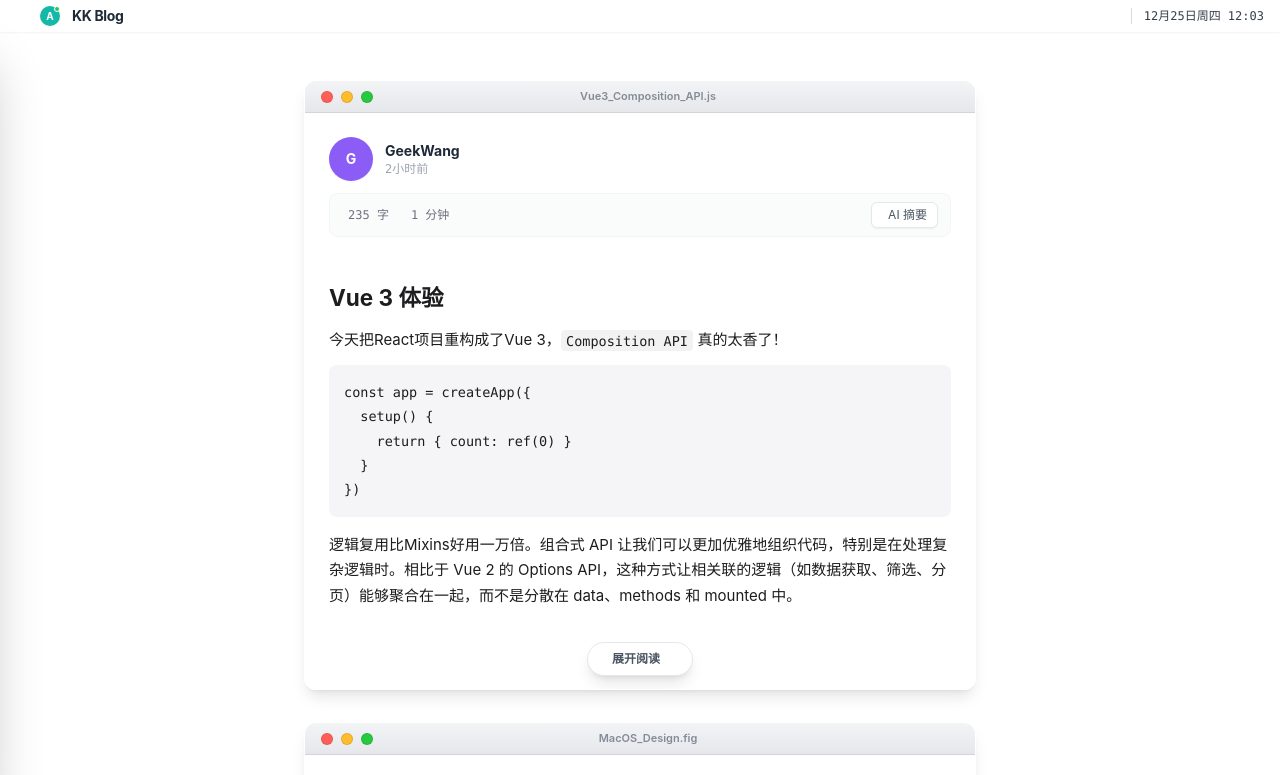
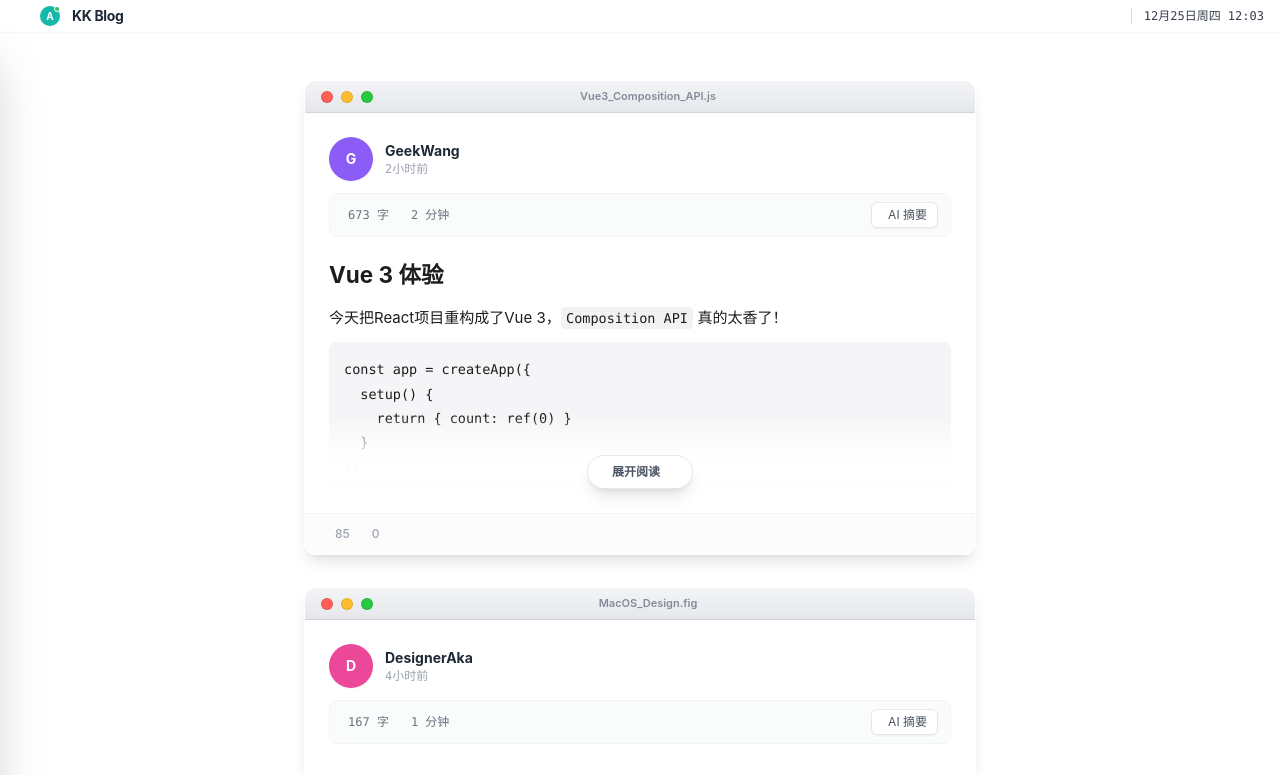
Before and after one commit to kK-2004/k-blog, a Vue app in the folder frontend/: page / in a window 1280 px wide. Shown: the top 775 px of the page. Built offline with nearby package versions, Linux system fonts and the light colour scheme.

Commit message:
modify ui 2.1

```diff
--- a/frontend/src/components/mac/MacBlogCard.vue
+++ b/frontend/src/components/mac/MacBlogCard.vue
@@ -22,12 +22,16 @@ const props = defineProps<{
   post: Post
 }>()
 
-const COLLAPSED_MAX_HEIGHT = 610
-const EXPANDED_MAX_HEIGHT = 1000
+const COLLAPSED_MAX_HEIGHT = 600
+const EXPANDED_MAX_HEIGHT = 770
+
+const COLLAPSED_INNER_MAX_HEIGHT = 400
 
 const isExpanded = ref(false)
 const replyingTo = ref<number | null>(null)
 const inputRef = ref<HTMLElement | null>(null)
+const cardRef = ref<HTMLElement | null>(null)
+let centerScrollTimer: number | null = null
 
 const draftUser = ref('')
 const draftText = ref('')
@@ -39,6 +43,7 @@ const likeBouncing = ref(false)
 
 const summary = ref('')
 const isGenerating = ref(false)
+let summaryRequestId = 0
 
 const showExpandBtn = computed(() => {
   const text = props.post.content || ''
@@ -73,8 +78,47 @@ watchEffect(() => {
 
 const readStats = useReadStats(computed(() => props.post.content))
 
+const getFixedHeaderHeight = () => {
+  const header = document.querySelector('header')
+  if (!header) return 0
+  const rect = header.getBoundingClientRect()
+  const isFixed = window.getComputedStyle(header).position === 'fixed'
+  return isFixed ? rect.height : 0
+}
+
+const scrollCardToCenter = async (opts?: { afterExpandAnimation?: boolean }) => {
+  if (centerScrollTimer) window.clearTimeout(centerScrollTimer)
+
+  const delay = opts?.afterExpandAnimation ? 520 : 0
+  centerScrollTimer = window.setTimeout(async () => {
+    await nextTick()
+    const el = cardRef.value
+    if (!el) return
+
+    const headerHeight = getFixedHeaderHeight()
+    const rect = el.getBoundingClientRect()
+    const viewportCenterY = headerHeight + (window.innerHeight - headerHeight) / 2
+    const elementCenterY = rect.top + rect.height / 2
+    const targetY = window.scrollY + (elementCenterY - viewportCenterY)
+
+    window.scrollTo({ top: Math.max(0, targetY), behavior: 'smooth' })
+  }, delay)
+}
+
 const toggleExpand = () => {
-  isExpanded.value = !isExpanded.value
+  if (isExpanded.value) {
+    isExpanded.value = false
+    replyingTo.value = null
+    summaryRequestId += 1
+    isGenerating.value = false
+    window.setTimeout(() => {
+      if (!isExpanded.value) summary.value = ''
+    }, 360)
+    return
+  }
+
+  isExpanded.value = true
+  void scrollCardToCenter({ afterExpandAnimation: true })
 }
 
 const handleArticleLike = () => {
@@ -133,6 +177,13 @@ const submitComment = () => {
 
 const generateAiSummary = async () => {
   if (isGenerating.value || summary.value) return
+  if (!isExpanded.value) {
+    isExpanded.value = true
+    await nextTick()
+    void scrollCardToCenter({ afterExpandAnimation: true })
+  }
+
+  const requestId = (summaryRequestId += 1)
   isGenerating.value = true
 
   try {
@@ -143,19 +194,21 @@ const generateAiSummary = async () => {
     })
     if (!res.ok) throw new Error(`HTTP ${res.status}`)
     const data = (await res.json()) as { summary?: string }
+    if (requestId !== summaryRequestId) return
     summary.value = data.summary || '无法生成摘要'
   } catch {
+    if (requestId !== summaryRequestId) return
     await new Promise((r) => setTimeout(r, 1200))
     summary.value =
       '（演示模式：本地 /api/ai/summary 不可用）\n这是一段模拟摘要。你可以把摘要服务替换成真实的 Gemini / OpenAI 接口。'
   } finally {
-    isGenerating.value = false
+    if (requestId === summaryRequestId) isGenerating.value = false
   }
 }
 </script>
 
 <template>
-  <div class="mb-8 group transition-transform duration-300 hover:-translate-y-1">
+  <div ref="cardRef" class="mb-8 group transition-transform duration-300 hover:-translate-y-1">
     <div
       class="bg-white/90 dark:bg-[#1e1e1e]/90 backdrop-blur-xl rounded-xl shadow-lg border border-white/20 dark:border-white/10 overflow-hidden relative flex flex-col transition-[max-height] duration-500 ease-[cubic-bezier(0.25,1,0.5,1)]"
       :style="{ maxHeight: isExpanded ? `${EXPANDED_MAX_HEIGHT}px` : `${COLLAPSED_MAX_HEIGHT}px` }"
@@ -165,7 +218,12 @@ const generateAiSummary = async () => {
       >
         <div class="flex gap-2">
           <div class="w-3 h-3 rounded-full bg-[#FF5F56] border border-black/10"></div>
-          <div class="w-3 h-3 rounded-full bg-[#FFBD2E] border border-black/10"></div>
+          <button
+            type="button"
+            class="w-3 h-3 rounded-full bg-[#FFBD2E] border border-black/10 hover:brightness-95 active:brightness-90 transition"
+            title="展开/折叠"
+            @click="toggleExpand"
+          ></button>
           <div class="w-3 h-3 rounded-full bg-[#27C93F] border border-black/10"></div>
         </div>
         <div class="text-[11px] font-semibold text-gray-500 dark:text-gray-400 flex items-center gap-1 opacity-80">
@@ -178,9 +236,10 @@ const generateAiSummary = async () => {
       <div class="relative flex-1">
         <div
           class="h-full p-6 mac-scrollbar transition-all duration-300"
+          :style="{ maxHeight: isExpanded ? `${EXPANDED_MAX_HEIGHT}px` : `${COLLAPSED_INNER_MAX_HEIGHT}px`}"
           :class="[isExpanded ? 'overflow-y-auto' : 'overflow-hidden', !isExpanded && showExpandBtn ? 'pb-20' : '']"
         >
-          <div class="mb-5">
+          <div class="mb-2">
             <div class="flex items-center gap-3 mb-3">
               <AvatarCircle :name="post.author" size="lg" />
               <div>
@@ -213,7 +272,11 @@ const generateAiSummary = async () => {
               </button>
             </div>
 
-            <div v-if="isGenerating || summary" class="relative group/ai animate-[fadeIn_0.3s_ease-out]">
+            <div
+              v-if="isGenerating || summary"
+              class="mac-summary relative group/ai"
+              :class="isExpanded ? 'mac-summary--open' : 'mac-summary--closed'"
+            >
               <div class="absolute -inset-0.5 bg-gradient-to-r from-pink-500 via-purple-500 to-blue-500 rounded-lg opacity-20 blur group-hover/ai:opacity-30 transition duration-1000"></div>
               <div
                 class="relative bg-gray-50/90 dark:bg-[#252527]/90 backdrop-blur-md p-3 rounded-lg border border-white/50 dark:border-white/10 text-xs text-gray-600 dark:text-gray-300 leading-relaxed shadow-sm"
@@ -232,7 +295,7 @@ const generateAiSummary = async () => {
 
           <div
             class="prose dark:prose-invert text-[15px] leading-relaxed font-sans max-w-none transition-all duration-300"
-            :class="{ 'line-clamp-5': !isExpanded && showExpandBtn }"
+            :class="{ 'mac-collapsed-preview': !isExpanded && showExpandBtn }"
             v-html="renderMarkdown(post.content)"
           ></div>
 
@@ -316,8 +379,9 @@ const generateAiSummary = async () => {
 
             <div
                 ref="inputRef"
-              class="flex items-end gap-2 pt-4 sticky bottom-0 bg-white/95 dark:bg-[#1e1e1e]/95 backdrop-blur py-2 z-10"
+                class="sticky bottom-0 z-50 pt-2 pb-6 px-4 -mx-4 bg-gradient-to-t from-white via-white/95 to-transparent dark:from-[#1e1e1e] dark:via-[#1e1e1e]/95 backdrop-blur-sm"
             >
+              <div class="flex items-end gap-2">
                 <div
                     class="flex-1 bg-gray-100 dark:bg-[#2c2c2e] p-1 rounded-[20px] border border-transparent focus-within:border-blue-500/30 transition-all flex flex-col shadow-inner"
                 >
@@ -343,6 +407,7 @@ const generateAiSummary = async () => {
                       style="min-height: 24px"
                   ></textarea>
                 </div>
+
                 <button
                     class="w-8 h-8 rounded-full bg-[#007AFF] hover:bg-[#0062cc] disabled:bg-gray-300 dark:disabled:bg-gray-600 flex items-center justify-center text-white transition-all shadow-md active:scale-95 mb-0.5"
                     :disabled="!draftText.trim()"
@@ -351,7 +416,7 @@ const generateAiSummary = async () => {
                   <i class="ph ph-paper-plane-right font-bold"></i>
                 </button>
               </div>
-            <div class="h-8 w-full"></div>
+            </div>
           </div>
         </div>
 
@@ -396,20 +461,31 @@ const generateAiSummary = async () => {
         </button>
       </div>
 
-      <div v-if="isExpanded && showExpandBtn" class="absolute bottom-16 right-6 z-40">
-        <button
-          class="w-10 h-10 rounded-full bg-gray-200/80 dark:bg-gray-700/80 backdrop-blur text-gray-600 dark:text-gray-200 hover:bg-gray-300 dark:hover:bg-gray-600 shadow-lg flex items-center justify-center transition-all hover:scale-110 active:scale-90"
-          title="收起"
-          @click="toggleExpand"
-        >
-          <i class="ph ph-caret-up text-lg"></i>
-        </button>
-      </div>
     </div>
   </div>
 </template>
 
 <style scoped>
+.mac-summary {
+  overflow: hidden;
+  transition:
+    max-height 0.36s cubic-bezier(0.25, 1, 0.5, 1),
+    opacity 0.24s ease,
+    margin-top 0.36s cubic-bezier(0.25, 1, 0.5, 1);
+}
+
+.mac-summary--open {
+  max-height: 260px;
+  opacity: 1;
+  margin-top: 0.75rem;
+}
+
+.mac-summary--closed {
+  max-height: 0;
+  opacity: 0;
+  margin-top: 0;
+}
+
 .mac-like-bounce {
   animation: likeBounce 0.3s cubic-bezier(0.175, 0.885, 0.32, 1.275);
 }
@@ -424,11 +500,11 @@ const generateAiSummary = async () => {
   }
 }
 
-.line-clamp-5 {
-  display: -webkit-box;
-  -webkit-box-orient: vertical;
-  -webkit-line-clamp: 5;
+.mac-collapsed-preview {
+  position: relative;
+  max-height: 240px;
   overflow: hidden;
+  mask-image: linear-gradient(to bottom, rgba(0, 0, 0, 1) calc(100% - 72px), rgba(0, 0, 0, 0));
 }
 
 .mac-line-clamp-2 {
--- a/frontend/src/data/initialPosts.ts
+++ b/frontend/src/data/initialPosts.ts
@@ -35,7 +35,24 @@ const app = createApp({
 })
 \`\`\`
 
-逻辑复用比Mixins好用一万倍。组合式 API 让我们可以更加优雅地组织代码，特别是在处理复杂逻辑时。相比于 Vue 2 的 Options API，这种方式让相关联的逻辑（如数据获取、筛选、分页）能够聚合在一起，而不是分散在 data、methods 和 mounted 中。`,
+逻辑复用比Mixins好用一万倍。组合式 API 让我们可以更加优雅地组织代码，特别是在处理复杂逻辑时。相比于 Vue 2 的 Options API，这种方式让相关联的逻辑（如数据获取、筛选、分页）能够聚合在一起，而不是分散在 data、methods 和 mounted 中。
+今天把React项目重构成了Vue 3，Composition API 真的太香了！
+
+const app = createApp({
+  setup() {
+    return { count: ref(0) }
+  }
+})
+逻辑复用比Mixins好用一万倍。组合式 API 让我们可以更加优雅地组织代码，特别是在处理复杂逻辑时。相比于 Vue 2 的 Options API，这种方式让相关联的逻辑（如数据获取、筛选、分页）能够聚合在一起，而不是分散在 data、methods 和 mounted 中。
+今天把React项目重构成了Vue 3，Composition API 真的太香了！
+
+const app = createApp({
+  setup() {
+    return { count: ref(0) }
+  }
+})
+逻辑复用比Mixins好用一万倍。组合式 API 让我们可以更加优雅地组织代码，特别是在处理复杂逻辑时。相比于 Vue 2 的 Options API，这种方式让相关联的逻辑（如数据获取、筛选、分页）能够聚合在一起，而不是分散在 data、methods 和 mounted 中。
+`,
     hotComment: null,
     views: 1204,
     likes: 85,
--- a/frontend/src/style.css
+++ b/frontend/src/style.css
@@ -22,7 +22,7 @@
   font-size: 1.5em;
   font-weight: 700;
   margin-bottom: 0.5em;
-  margin-top: 1em;
+  margin-top: 8px;
 }
 .prose h2 {
   font-size: 1.25em;
```
Lines whose indentation alone changed are shown as unchanged.
